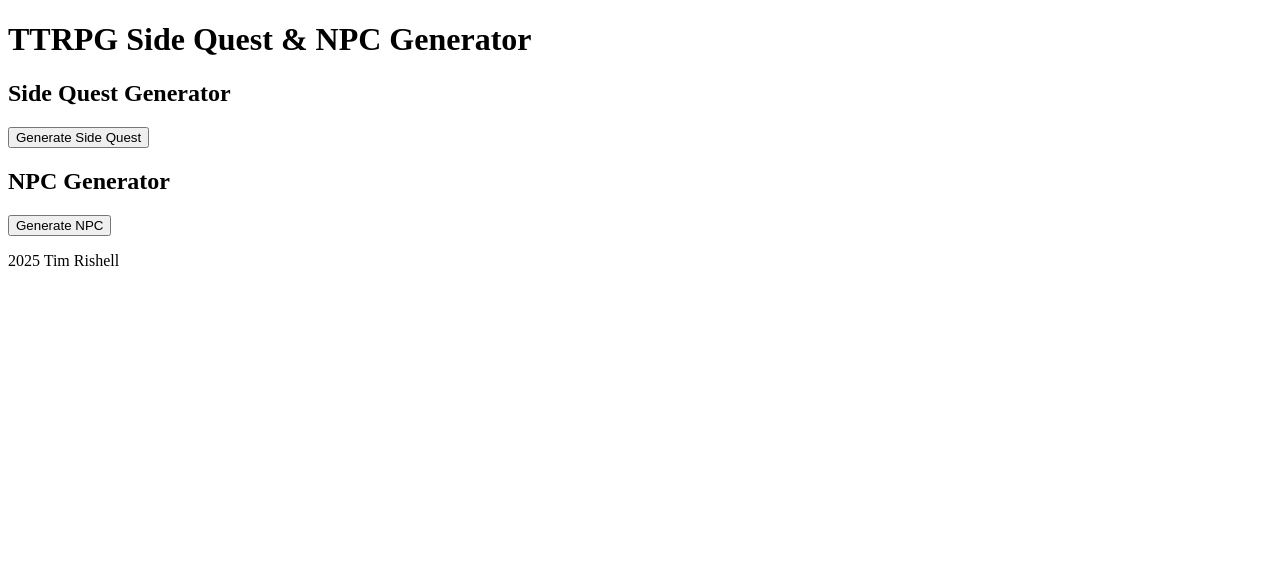
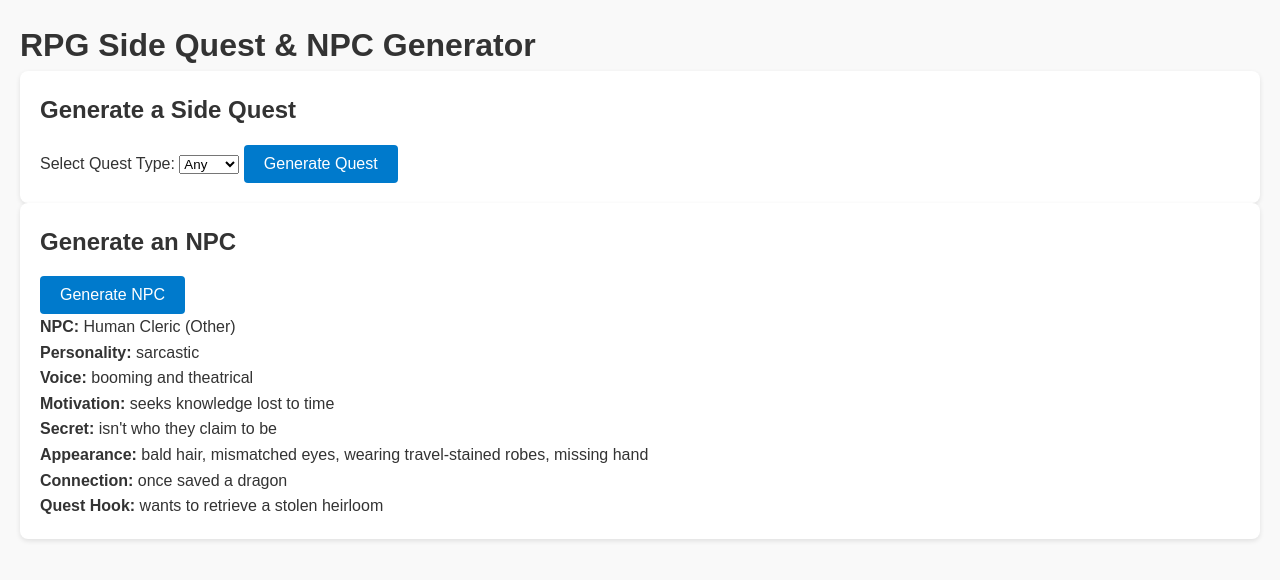
Before and after one commit to Cheftr/RPG_Quest-NPC_Generator, a plain HTML site: page index.html in a window 1280 px wide. Both pictures are taken after a click on the button "Generate NPC". Drawn offline with Linux system fonts and the light colour scheme.

Commit message:
Added javascript logic and basic output
adjusted file structure, solidified html and JavaScript link, added logic and confirmed output works

```diff
--- a/index.html
+++ b/index.html
@@ -1,38 +1,35 @@
 <!DOCTYPE html>
 <html lang="en">
 <head>
-  <meta charset="UTF-8">
-  <meta name="viewport" content="width=device-width, initial-scale=1">
-  <title>TTRPG Generator</title>
-  <link rel="stylesheet" href="style.css">
+  <meta charset="UTF-8" />
+  <meta name="viewport" content="width=device-width, initial-scale=1.0" />
+  <title>Side Quest & NPC Generator</title>
+  <link rel="stylesheet" href="style.css" />
 </head>
 <body>
-  <header>
-    <h1>TTRPG Side Quest & NPC Generator</h1>
-  </header>
+  <div class="container">
+    <h1>RPG Side Quest & NPC Generator</h1>
 
-  <main>
-    <section id="side-quest-section">
-      <h2>Side Quest Generator</h2>
-      <div id="side-quest-output" class="output">
-        <!-- Generated side quest will display here -->
-      </div>
-      <button id="generate-quest-btn">Generate Side Quest</button>
+    <section class="generator">
+      <h2>Generate a Side Quest</h2>
+
+      <label for="questType">Select Quest Type:</label>
+      <select id="questType">
+        <option value="">Any</option> <!-- gets replaced dynamically -->
+      </select>
+
+      <button id="generateQuest">Generate Quest</button>
+      <div id="questOutput" class="output-box"></div>
     </section>
 
-    <section id="npc-section">
-      <h2>NPC Generator</h2>
-      <div id="npc-output" class="output">
-        <!-- Generated NPC will display here -->
-      </div>
-      <button id="generate-npc-btn">Generate NPC</button>
+    <section class="generator">
+      <h2>Generate an NPC</h2>
+      <button id="generateNPC">Generate NPC</button>
+      <div id="npcOutput" class="output-box"></div>
     </section>
-  </main>
+  </div>
 
-  <footer>
-    <p>2025 Tim Rishell</p>
-  </footer>
-
-  <script src="main.js"></script>
+  <!-- JS placed at the end with defer to ensure DOM loads first -->
+  <script src="main.js" defer></script>
 </body>
 </html>
--- a/main.js
+++ b/main.js
@@ -0,0 +1,98 @@
+let questData = {};
+let npcData = {};
+
+document.addEventListener('DOMContentLoaded', () => {
+  fetch('quests.json')
+    .then(response => response.json())
+    .then(data => {
+      questData = data.questTypes;
+      populateQuestTypeOptions(questData);
+    });
+
+  fetch('npcs.json')
+    .then(response => response.json())
+    .then(data => {
+      npcData = data.npcParts;
+    });
+
+  document.getElementById('generateQuest').addEventListener('click', generateQuest);
+  document.getElementById('generateNPC').addEventListener('click', generateNPC);
+});
+
+function populateQuestTypeOptions(data) {
+  const select = document.getElementById('questType');
+  for (let type in data) {
+    const option = document.createElement('option');
+    option.value = type;
+    option.textContent = type.charAt(0).toUpperCase() + type.slice(1);
+    select.appendChild(option);
+  }
+}
+
+function getRandomItem(array) {
+  return array[Math.floor(Math.random() * array.length)];
+}
+
+function generateQuest() {
+  const type = document.getElementById('questType').value;
+  const quest = questData[type];
+
+  if (!quest) {
+    document.getElementById('questOutput').textContent = 'No quest data found.';
+    return;
+  }
+
+  const description = getRandomItem(quest.descriptions);
+
+  // Fill in placeholders
+  let filledDescription = description.replace('{location}', getRandomItem(quest.locations));
+  if (description.includes('{enemy}')) {
+    const enemySource = quest.challenges || quest.threats || ["unknown enemy"];
+    filledDescription = filledDescription.replace('{enemy}', getRandomItem(enemySource));
+  }
+
+  const challengeKey = quest.challenges ? "challenges" : (quest.threats ? "threats" : null);
+  const obstacle = challengeKey ? getRandomItem(quest[challengeKey]) : "unknown danger";
+  const reward = getRandomItem(quest.rewards);
+
+  const result = `
+    <strong>Quest Type:</strong> ${type.charAt(0).toUpperCase() + type.slice(1)}<br>
+    <strong>Description:</strong> ${filledDescription}<br>
+    <strong>Main Challenge:</strong> ${obstacle}<br>
+    <strong>Reward:</strong> ${reward}
+  `;
+
+  document.getElementById('questOutput').innerHTML = result;
+}
+
+function generateNPC() {
+  const race = getRandomItem(npcData.races);
+  const gender = getRandomItem(npcData.genders);
+  const occupation = getRandomItem(npcData.occupations);
+  const personality = getRandomItem(npcData.personalityTraits);
+  const motivation = getRandomItem(npcData.motivations);
+  const secret = getRandomItem(npcData.secrets);
+  const questHook = getRandomItem(npcData.questHooks);
+  const voice = getRandomItem(npcData.voiceStyles);
+  const connection = getRandomItem(npcData.connections);
+
+  const appearance = {
+    hair: getRandomItem(npcData.appearances.hair),
+    eyes: getRandomItem(npcData.appearances.eyes),
+    clothing: getRandomItem(npcData.appearances.clothing),
+    feature: getRandomItem(npcData.appearances.features),
+  };
+
+  const result = `
+    <strong>NPC:</strong> ${race} ${occupation} (${gender})<br>
+    <strong>Personality:</strong> ${personality}<br>
+    <strong>Voice:</strong> ${voice}<br>
+    <strong>Motivation:</strong> ${motivation}<br>
+    <strong>Secret:</strong> ${secret}<br>
+    <strong>Appearance:</strong> ${appearance.hair} hair, ${appearance.eyes} eyes, wearing ${appearance.clothing}, ${appearance.feature}<br>
+    <strong>Connection:</strong> ${connection}<br>
+    <strong>Quest Hook:</strong> ${questHook}
+  `;
+
+  document.getElementById('npcOutput').innerHTML = result;
+}
--- a/style.css
+++ b/style.css
@@ -0,0 +1,67 @@
+/* style.css */
+
+/* Basic Reset */
+* {
+    margin: 0;
+    padding: 0;
+    box-sizing: border-box;
+  }
+
+  body {
+    font-family: Arial, sans-serif;
+    line-height: 1.6;
+    background-color: #f9f9f9;
+    color: #333;
+    padding: 20px;
+  }
+
+  header, footer {
+    text-align: center;
+    margin-bottom: 20px;
+  }
+
+  header h1 {
+    margin-bottom: 10px;
+    font-size: 2rem;
+  }
+
+  main {
+    display: flex;
+    flex-direction: column;
+    gap: 40px;
+  }
+
+  section {
+    background-color: #fff;
+    padding: 20px;
+    border-radius: 8px;
+    box-shadow: 0 2px 5px rgba(0,0,0,0.1);
+  }
+
+  section h2 {
+    margin-bottom: 15px;
+  }
+
+  .output {
+    background: #e8e8e8;
+    padding: 15px;
+    border-radius: 4px;
+    margin-bottom: 15px;
+    min-height: 100px;
+    overflow-x: auto;
+  }
+
+  button {
+    padding: 10px 20px;
+    font-size: 1rem;
+    cursor: pointer;
+    border: none;
+    border-radius: 4px;
+    background-color: #007acc;
+    color: #fff;
+    transition: background-color 0.3s ease;
+  }
+
+  button:hover {
+    background-color: #005f99;
+  }
```
Also changed, not shown: npcs.json (renamed from Data/npcs.json), quests.json (renamed from Data/quests.json).
